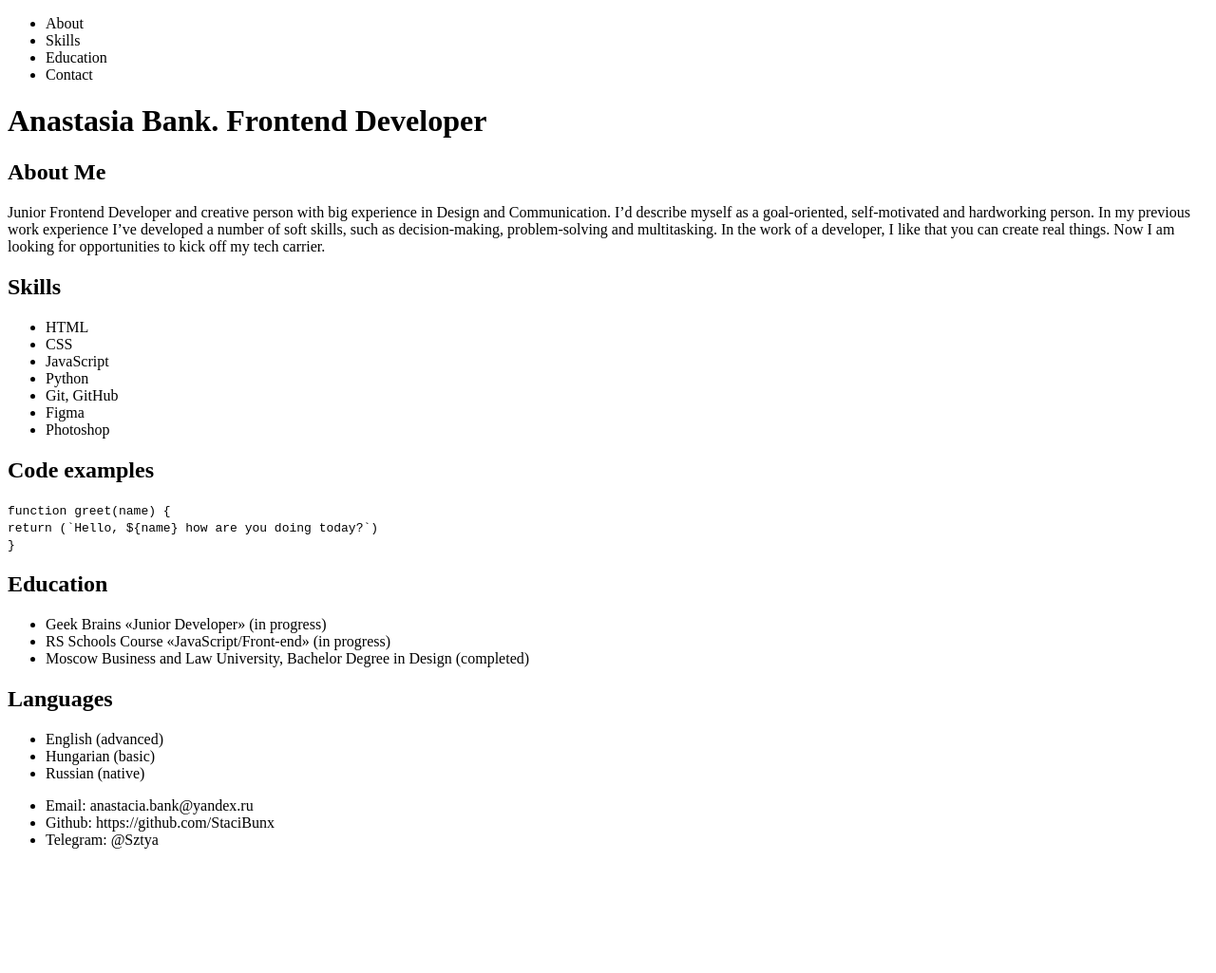
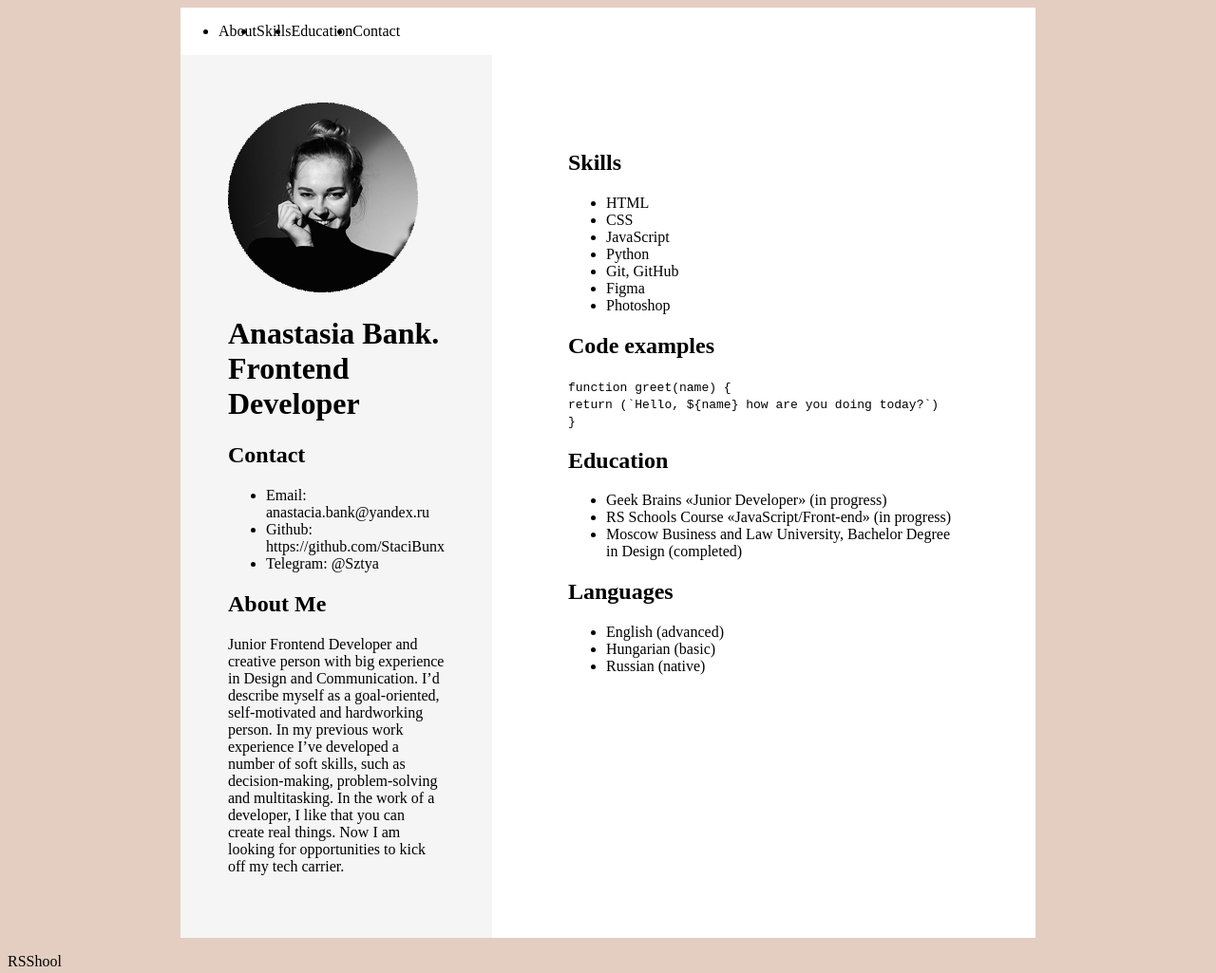
Before and after one commit to StaciBunx/rsschool-cv, a plain HTML site: page index.html in a window 1280 px wide. Shown: the whole page at 95% size. Before the commit the page ends 910 px from the top, so only its background shows below. Drawn offline with Linux system fonts and the light colour scheme.

Commit message:
feat: add avatar, page display

```diff
--- a/index.html
+++ b/index.html
@@ -12,7 +12,7 @@
 
 <body>
     <main>
-        <nav>
+        <nav class="navigation">
             <ul>
                 <li>About</li>
                 <li>Skills</li>
@@ -20,18 +20,36 @@
                 <li>Contact</li>
             </ul>
         </nav>
+        <div class="cv">
+            <div class="profile">
+                <img src="Images/avatar.png" class="avatar">
                 <h1>Anastasia Bank. Frontend Developer</h1>
                 <section>
+                    <h2>Contact</h2>
+                    <ul>
+                        <li>Email: anastacia.bank@yandex.ru</li>
+                        <li>Github: https://github.com/StaciBunx</li>
+                        <li>Telegram: @Sztya</li>
+                    </ul>
+                </section>
+                <section>
                     <h2>About Me</h2>
-            <p>Junior Frontend Developer and creative person with big experience in Design and Communication. I’d
+                    <p>Junior Frontend Developer and creative person with big experience in Design and Communication.
+                        I’d
                         describe
-                myself as a goal-oriented, self-motivated and hardworking person. In my previous work experience I’ve
-                developed a number of soft skills, such as decision-making, problem-solving and multitasking. In the
+                        myself as a goal-oriented, self-motivated and hardworking person. In my previous work experience
+                        I’ve
+                        developed a number of soft skills, such as decision-making, problem-solving and multitasking. In
+                        the
                         work of
-                a developer, I like that you can create real things. Now I am looking for opportunities to kick off my
+                        a developer, I like that you can create real things. Now I am looking for opportunities to kick
+                        off
+                        my
                         tech
                         carrier.</p>
                 </section>
+            </div>
+            <div class="experience">
                 <section>
                     <h2>Skills</h2>
                     <ul>
@@ -69,13 +87,11 @@
                         <li>Russian (native)</li>
                     </ul>
                 </section>
+            </div>
+        </div>
     </main>
     <footer>
-        <ul>
-            <li>Email: anastacia.bank@yandex.ru</li>
-            <li>Github: https://github.com/StaciBunx</li>
-            <li>Telegram: @Sztya</li>
-        </ul>
+        <p>RSShool</p>
     </footer>
 </body>
 
--- a/style.css
+++ b/style.css
@@ -0,0 +1,36 @@
+body {
+    background: #e4cec1;
+}
+
+.navigation ul {
+    display: flex;
+
+}
+
+main {
+    width: 900px;
+    background: white;
+    display: grid;
+    margin:auto;
+
+}
+
+.avatar {
+    width: 200px;
+}
+
+.cv {
+    display: flex;
+}
+
+.profile {
+  width: 300px;
+  padding: 50px;
+  background: #f5f5f5;
+
+}
+
+.experience {
+    padding: 80px;
+
+}
```
Also changed, not shown: Images/avatar.png (added). Lines whose indentation alone changed are shown as unchanged.
